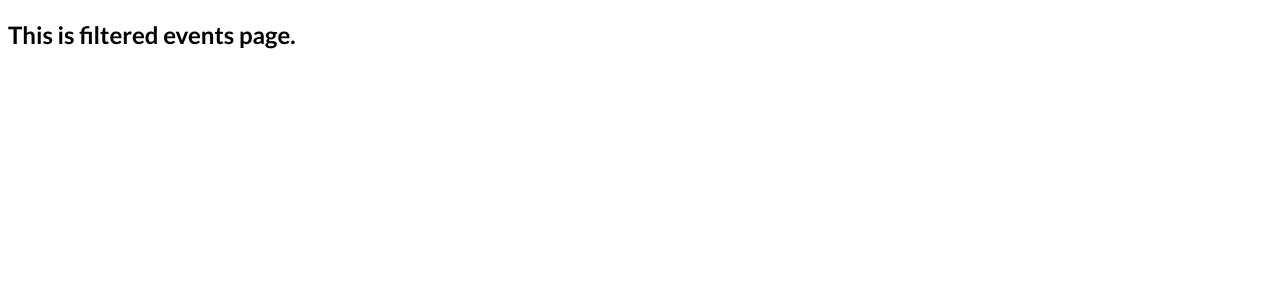
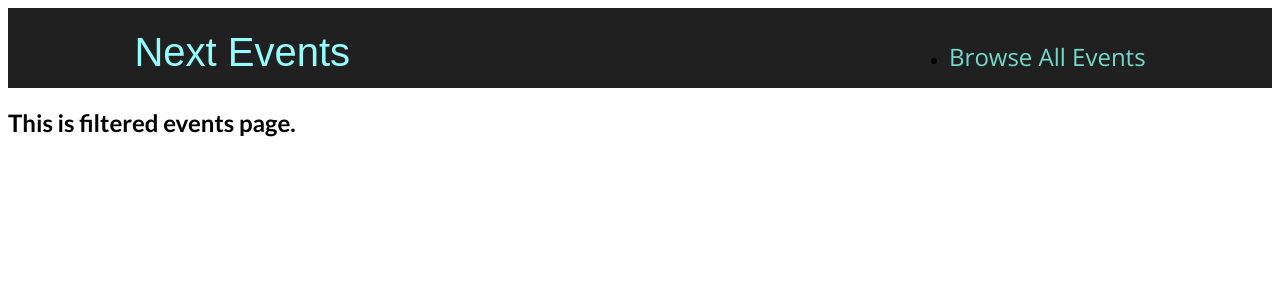
Before and after one commit to OwaisAlam019/nextjs-course, a Next.js app: page /events in a window 1280 px wide. Shown: the top 300 px of the page. Built offline with nearby package versions, Linux system fonts and the light colour scheme.

Commit message:
search event filter component

```diff
--- /dev/null
+++ b/components/layout/layout.js
@@ -0,0 +1,17 @@
+import { Fragment } from "react"
+import MainHeader from "./main-header"
+
+function Layout (props){
+
+    return (
+        <Fragment>
+            <MainHeader/>
+            <main>
+                {props.children}
+            </main>
+        </Fragment>
+    )
+
+}
+
+export default Layout
--- /dev/null
+++ b/components/layout/main-header.js
@@ -0,0 +1,20 @@
+import Link from "next/link";
+import classes from "./main-header.module.css"
+function MainHeader() {
+  return (
+    <header className={classes.header}>
+      <div className={classes.logo}>
+        <Link href="/"> Next Events</Link>
+      </div>
+      <nav className={classes.navigation}>
+        <ul>
+          <li>
+            <Link href="/events">Browse All Events</Link>
+          </li>
+        </ul>
+      </nav>
+    </header>
+  );
+}
+
+export default MainHeader;
--- /dev/null
+++ b/components/layout/main-header.module.css
@@ -0,0 +1,41 @@
+.header {
+    width: 100%;
+    display: flex;
+    justify-content: space-between;
+    align-items: baseline;
+    padding: 1rem 10%;
+    height: 5rem;
+    background-color: #202020;
+  }
+
+  .logo {
+    font-size: 1.5rem;
+    color: white;
+    font-family: 'Fira', sans-serif;
+    height: 100%;
+    display: flex;
+    justify-content: center;
+    align-items: center;
+    color: #94fdfd;
+  }
+
+  .logo a {
+    text-decoration: none;
+    color: #94fdfd;
+  }
+
+  .navigation a {
+    text-decoration: none;
+    color: #74dacc;
+    font-size: 1rem;
+  }
+
+  @media (min-width: 768px) {
+    .logo {
+      font-size: 2.5rem;
+    }
+
+    .navigation a {
+      font-size: 1.5rem;
+    }
+  }
--- a/pages/_app.js
+++ b/pages/_app.js
@@ -1,7 +1,12 @@
-import '../styles/globals.css'
+import Layout from "../components/layout/layout";
+import "../styles/globals.css";
 
 function MyApp({ Component, pageProps }) {
-  return <Component {...pageProps} />
+  return (
+    <Layout>
+      <Component {...pageProps} />
+    </Layout>
+  );
 }
 
-export default MyApp
+export default MyApp;
--- a/pages/index.js
+++ b/pages/index.js
@@ -1,5 +1,8 @@
 import EventList from "../components/events/EventList"
+import {getFeaturedEvents} from '../dummy-data'
 function HomePage(){
+    const featuredEvents = getFeaturedEvents()
+
     return (
         <>
             <EventList eventList={featuredEvents}/>
```
Also changed, not shown: components/events/EventSearch.js (added, +38 -0 lines), components/events/EventSearch.module.css (added, +69 -0 lines), pages/events/index.js (+9 -5 lines).
